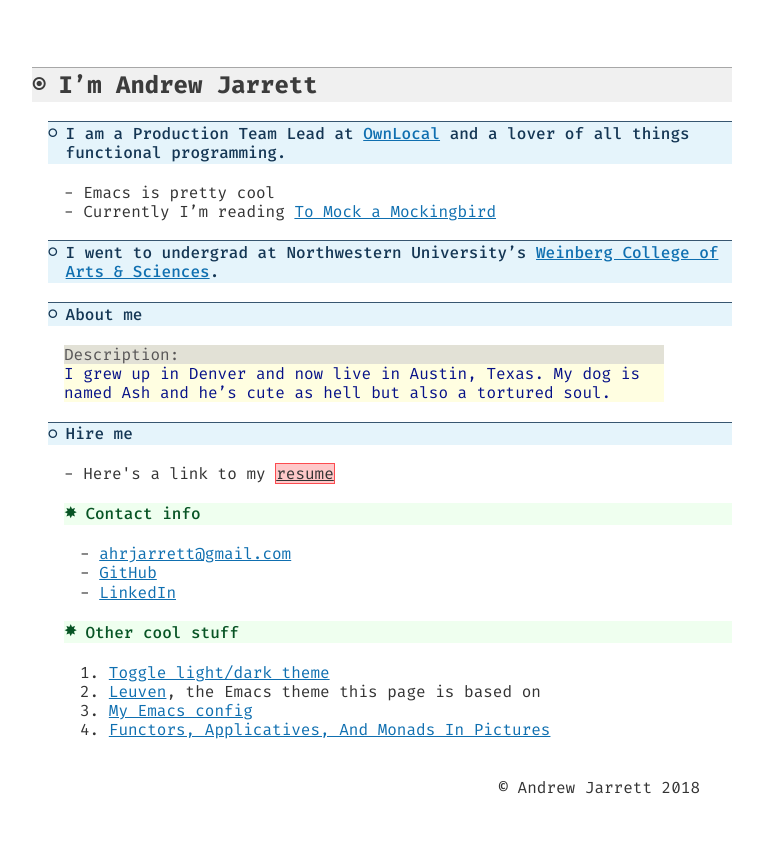
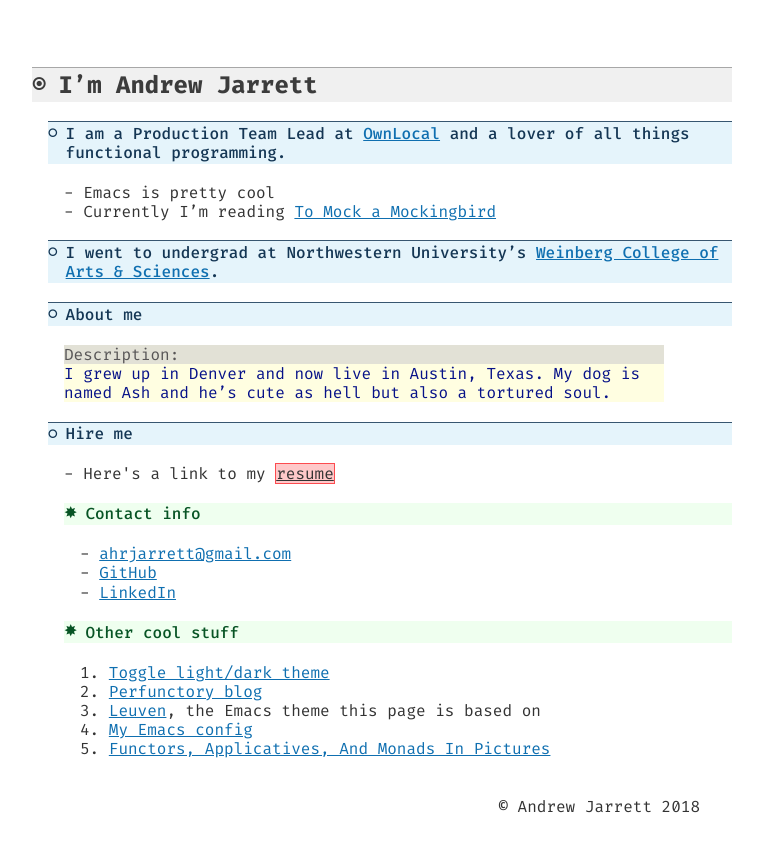
Before and after one commit to ahrjarrett/thegrepper, a React (Create React App) app: page / in a window 1280 px wide. Shown: the top 852 px of the page, without its empty margins (16-779 px from the left). Built offline with nearby package versions, Linux system fonts and the light colour scheme.

Commit message:
add blog link back to root site now that nginx is configured

```diff
--- a/src/Home.js
+++ b/src/Home.js
@@ -77,9 +77,10 @@ const Home = () => (
 		  <li className="org-bullet-3">Other cool stuff</li>
 		  <br />
 		  <ThemeToggler/>
-		  <p>2. <a href="https://github.com/fniessen/emacs-leuven-theme" rel="noopener noreferrer" target="_blank">Leuven</a>, the Emacs theme this page is based on</p>
-	  <p>3. <a href="https://github.com/ahrjarrett/.emacs.d/" rel="noopener noreferrer" target="_blank">My Emacs config</a></p>
-	  <p>4. <a href="http://adit.io/posts/2013-04-17-functors,_applicatives,_and_monads_in_pictures.html" rel="noopener noreferrer" target="_blank">Functors, Applicatives, And Monads In Pictures</a></p>
+		  <p>2. <a href="https://blog.thegrepper.com/">Perfunctory blog</a></p>
+		  <p>3. <a href="https://github.com/fniessen/emacs-leuven-theme" rel="noopener noreferrer" target="_blank">Leuven</a>, the Emacs theme this page is based on</p>
+	  <p>4. <a href="https://github.com/ahrjarrett/.emacs.d/" rel="noopener noreferrer" target="_blank">My Emacs config</a></p>
+	  <p>5. <a href="http://adit.io/posts/2013-04-17-functors,_applicatives,_and_monads_in_pictures.html" rel="noopener noreferrer" target="_blank">Functors, Applicatives, And Monads In Pictures</a></p>
 	  <br />
 	  <br />
 	  </ul>
```
